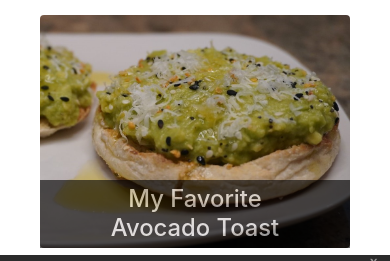
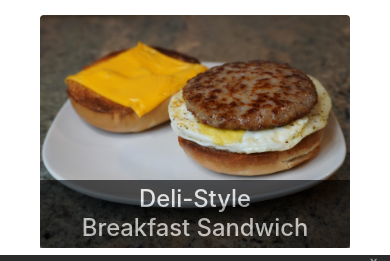
Before and after one commit to NikZprojects/Food-Blog-Django, a Django app: page /recipes/ in a window 390 px wide. Shown: the part 495-756 px from the top of the page. Run offline with Django 3.2, Linux system fonts and the light colour scheme; some libraries are stand-ins or nearby versions.

Commit message:
Revert "Added thumbnails, links, hompage, recipes for avotoast/overnight oats." This reverts commit 1888c05806e58d00f35c205a906c1dadbf9ed90f.

```diff
--- a/CWC/urls.py
+++ b/CWC/urls.py
@@ -23,9 +23,7 @@ urlpatterns = [
     path('about/', about_view, name='blog'),
     path('privacy_policy/', privacy_policy_view, name='blog'),
     path('recipes/', all_recipes_view, name='blog'),
-    path('recipes/avocado_toast/', avocado_toast_view, name='blog'),
     path('recipes/banana_bread/', banana_bread_view, name='blog'),
-    path('recipes/banana_bread_overnight_oats/', banana_bread_overnight_oats_view, name='blog'),
     path('recipes/breakfast_sandwich/', breakfast_sandwich_view, name='blog'),
     path('recipes/cookie_dough_cupcakes/', cookie_dough_cupcakes_view, name='blog'),
     path('recipes/lemon_chicken/', lemon_chicken_view, name='blog'),
--- a/blog/templates/all_recipes.html
+++ b/blog/templates/all_recipes.html
@@ -15,21 +15,6 @@
 <body class="container-fluid">
   <div class="row align-items-center mw-100 mx-3">
     <div class="col-md p-2">
-      <a href="/recipes/banana_bread_overnight_oats/">
-      <div class="image"><img class="img-fluid rounded" src="{% static '/img/banana_bread_overnight_oats/0-thumb.JPG' %}"  alt="Banana Bread Overnight Oats">
-        <div class="caption"><h2><span>Banana Bread </span><span>Overnight Oats</span></h2></div>
-      </div>
-      </a>
-    </div>
-    <div class="col-md p-2">
-      <a href="/recipes/avocado_toast/">
-      <div class="image"><img class="img-fluid rounded" src="{% static '/img/avocado_toast/0-thumb.JPG' %}"  alt="Avocado Toast">
-        <div class="caption"><h2><span>My Favorite </span><span>Avocado Toast</span></h2></div>
-      </div>
-      </a>
-    </div>
-  </div><div class="row align-items-center mw-100 mx-3">
-    <div class="col-md p-2">
       <a href="/recipes/banana_bread/">
       <div class="image"><img class="img-fluid rounded" src="{% static '/img/banana_bread/0-thumb.JPG' %}"  alt="Banana Bread">
         <div class="caption"><h2><span>The Best </span><span>Banana Bread</span></h2></div>
@@ -43,7 +28,8 @@
       </div>
       </a>
     </div>
-  </div><div class="row align-items-center mw-100 mx-3">
+  </div>
+  <div class="row align-items-center mw-100 mx-3">
     <div class="col-md p-2">
       <a href="/recipes/lemon_chicken/">
       <div class="image"><img class="img-fluid rounded" src="/static/img/lemon_chicken/0-thumb.JPG"  alt="Simple Healthy Lemon Chicken">
--- a/blog/templates/index.html
+++ b/blog/templates/index.html
@@ -66,27 +66,7 @@
 </head>
 
 <body class="container-fluid">
-
-
   <div class="row align-items-center mw-100 mx-3">
-    <div class="col-md p-2">
-      <a href="/recipes/banana_bread_overnight_oats/">
-      <div class="image"><img class="img-fluid rounded" src="{% static '/img/banana_bread_overnight_oats/0-thumb.JPG' %}"  alt="Banana Bread Overnight Oats">
-        <div class="caption"><h2><span>Banana Bread </span><span>Overnight Oats</span></h2></div>
-      </div>
-      </a>
-    </div>
-    <div class="col-md p-2">
-      <a href="/recipes/avocado_toast/">
-      <div class="image"><img class="img-fluid rounded" src="{% static '/img/avocado_toast/0-thumb.JPG' %}"  alt="Avocado Toast">
-        <div class="caption"><h2><span>My Favorite </span><span>Avocado Toast</span></h2></div>
-      </div>
-      </a>
-    </div>
-
-
-
-  </div><div class="row align-items-center mw-100 mx-3">
     <div class="col-md p-2">
       <a href="/experiments/homemade_grape_jam/">
       <div class="image"><img class="img-fluid rounded" src="{% static '/img/grape_jam_expt/0-thumb.JPG' %}"  alt="Homemade Grape Jam">
@@ -101,8 +81,6 @@
       </div>
       </a>
     </div>
-
-
   </div><div class="row align-items-center mw-100 mx-3">
     <div class="col-md p-2">
       <a href="/recipes/breakfast_sandwich/">
@@ -118,8 +96,6 @@
       </div>
       </a>
     </div>
-
-
   </div><div class="row align-items-center mw-100 mx-3">
     <div class="col-md p-2">
       <a href="/recipes/cookie_dough_cupcakes/">
--- a/blog/views.py
+++ b/blog/views.py
@@ -21,26 +21,12 @@ def all_recipes_view(request, *args, **kwargs):
 def all_recipes_redirect():
     return redirect("/recipes/", *args, permanent=True, **kwargs)
 
-def avocado_toast_view(request, *args, **kwargs):
-    name = "My Favorite Avocado Toast"
-    description = "Olive oil and paramasean cheese take this recipe to the next level."
-    return render(request, "recipes/avocado_toast.html", {'name':name, 'description':description})
-def avocado_toast_redirect():
-    return redirect("/recipes/avocado_toast/", *args, permanent=True, **kwargs)
-
 def banana_bread_view(request, *args, **kwargs):
     name = "The Best Banana Bread"
     description = "You can't go wrong with this banana bread recipe."
     return render(request, "recipes/banana_bread.html", {'name':name, 'description':description})
 def banana_bread_redirect():
     return redirect("/recipes/banana_bread/", *args, permanent=True, **kwargs)
-
-def banana_bread_overnight_oats_view(request, *args, **kwargs):
-    name = "Banana Bread Overnight Oats"
-    description = "These overnight oats are perfect for the fall."
-    return render(request, "recipes/banana_bread_overnight_oats.html", {'name':name, 'description':description})
-def banana_bread_overnight_oats_redirect():
-    return redirect("/recipes/banana_bread_overnight_oats/", *args, permanent=True, **kwargs)
 
 def breakfast_sandwich_view(request, *args, **kwargs):
     name = "Deli-Style Breakfast Sandwich"
```
Also changed, not shown: blog/templates/recipes/avocado_toast.html (deleted, +0 -10 lines), blog/templates/recipes/banana_bread_overnight_oats.html (deleted, +0 -10 lines), static/img/avocado_toast/0-thumb.JPG (deleted), static/img/banana_bread_overnight_oats/0-thumb.JPG (deleted), 1 other file.
